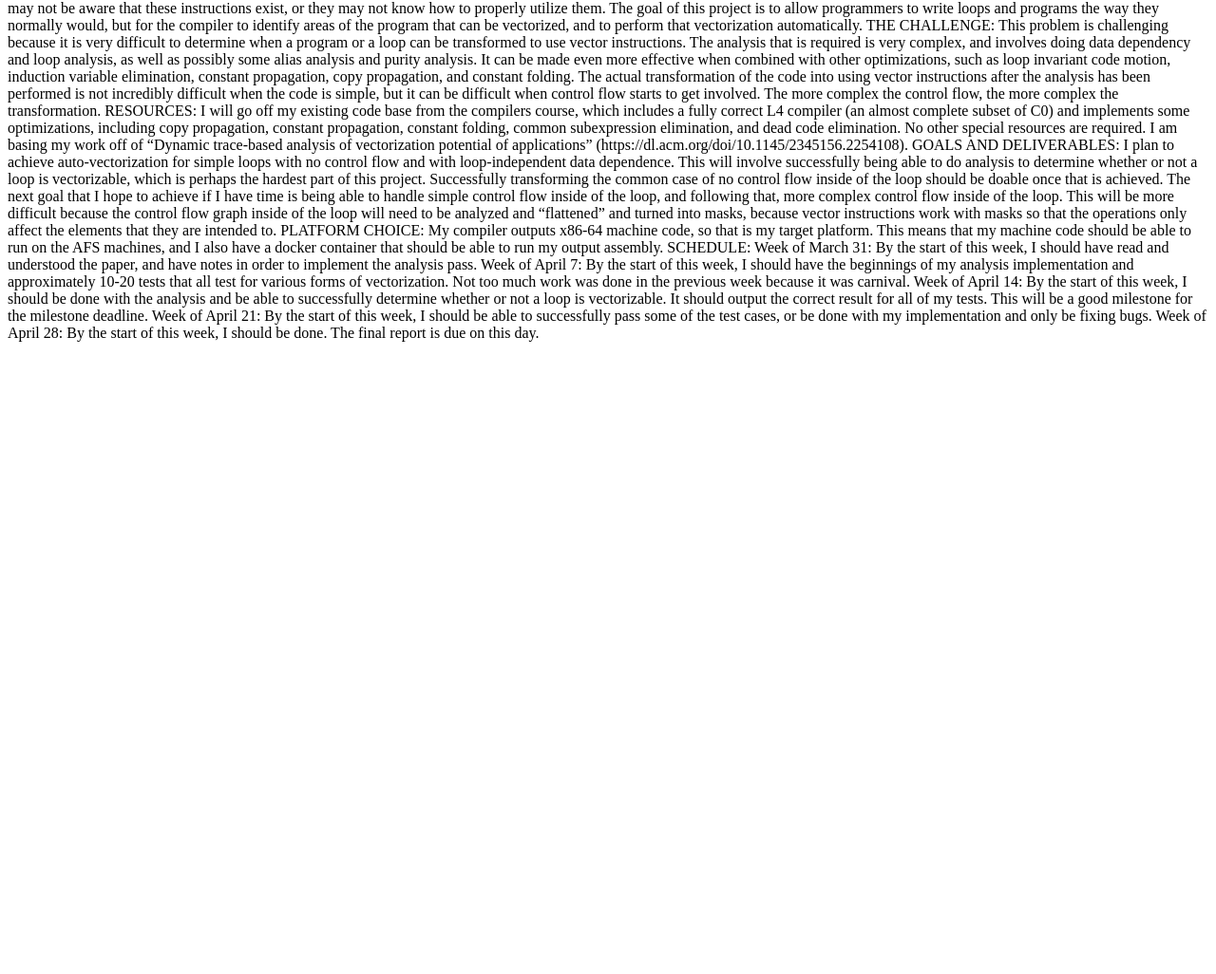
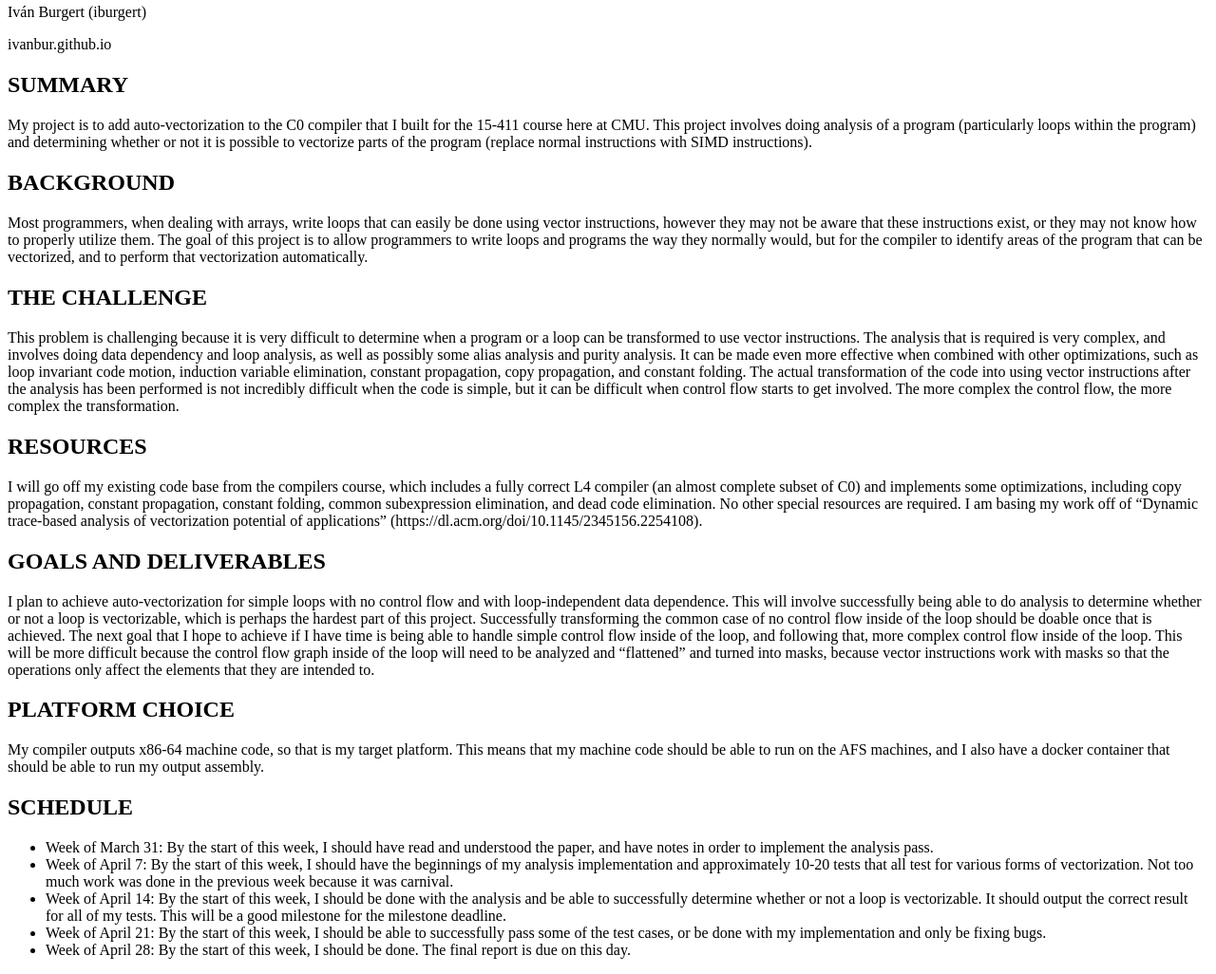
Before and after one commit to ivanbur/ivanbur.github.io, a plain HTML site: page index.html in a window 1280 px wide. Shown: the part 62-1088 px from the top of the page at 95% size. Before the commit the page ends 800 px from the top, so only its background shows below. Drawn offline with Linux system fonts and the light colour scheme.

Commit message:
nicer html

```diff
--- a/index.html
+++ b/index.html
@@ -1,25 +1,44 @@
-TITLE: Auto Vectorization for a C0 Compiler
+<header>
+	<h1>Auto Vectorization for a C0 Compiler</h1>
+	<p>Iván Burgert (iburgert)</p>
+	<p>ivanbur.github.io</p>
+</header>
 
-TEAM: Iván Burgert (iburgert)
+<h2>SUMMARY</h2>
+<p>
+My project is to add auto-vectorization to the C0 compiler that I built for the 15-411 course here at CMU. This project involves doing analysis of a program (particularly loops within the program) and determining whether or not it is possible to vectorize parts of the program (replace normal instructions with SIMD instructions).
+</p>
 
-URL: ivanbur.github.io
+<h2>BACKGROUND</h2>
+<p>
+Most programmers, when dealing with arrays, write loops that can easily be done using vector instructions, however they may not be aware that these instructions exist, or they may not know how to properly utilize them. The goal of this project is to allow programmers to write loops and programs the way they normally would, but for the compiler to identify areas of the program that can be vectorized, and to perform that vectorization automatically.
+</p>
 
-SUMMARY: My project is to add auto-vectorization to the C0 compiler that I built for the 15-411 course here at CMU. This project involves doing analysis of a program (particularly loops within the program) and determining whether or not it is possible to vectorize parts of the program (replace normal instructions with SIMD instructions).
+<h2>THE CHALLENGE</h2>
+<p>
+This problem is challenging because it is very difficult to determine when a program or a loop can be transformed to use vector instructions. The analysis that is required is very complex, and involves doing data dependency and loop analysis, as well as possibly some alias analysis and purity analysis. It can be made even more effective when combined with other optimizations, such as loop invariant code motion, induction variable elimination, constant propagation, copy propagation, and constant folding. The actual transformation of the code into using vector instructions after the analysis has been performed is not incredibly difficult when the code is simple, but it can be difficult when control flow starts to get involved. The more complex the control flow, the more complex the transformation.
+</p>
 
-BACKGROUND: Most programmers, when dealing with arrays, write loops that can easily be done using vector instructions, however they may not be aware that these instructions exist, or they may not know how to properly utilize them. The goal of this project is to allow programmers to write loops and programs the way they normally would, but for the compiler to identify areas of the program that can be vectorized, and to perform that vectorization automatically.
+<h2>RESOURCES</h2>
+<p>
+I will go off my existing code base from the compilers course, which includes a fully correct L4 compiler (an almost complete subset of C0) and implements some optimizations, including copy propagation, constant propagation, constant folding, common subexpression elimination, and dead code elimination. No other special resources are required. I am basing my work off of “Dynamic trace-based analysis of vectorization potential of applications” (https://dl.acm.org/doi/10.1145/2345156.2254108).
+</p>
 
-THE CHALLENGE: This problem is challenging because it is very difficult to determine when a program or a loop can be transformed to use vector instructions. The analysis that is required is very complex, and involves doing data dependency and loop analysis, as well as possibly some alias analysis and purity analysis. It can be made even more effective when combined with other optimizations, such as loop invariant code motion, induction variable elimination, constant propagation, copy propagation, and constant folding. The actual transformation of the code into using vector instructions after the analysis has been performed is not incredibly difficult when the code is simple, but it can be difficult when control flow starts to get involved. The more complex the control flow, the more complex the transformation.
+<h2>GOALS AND DELIVERABLES</h2>
+<p>
+I plan to achieve auto-vectorization for simple loops with no control flow and with loop-independent data dependence. This will involve successfully being able to do analysis to determine whether or not a loop is vectorizable, which is perhaps the hardest part of this project. Successfully transforming the common case of no control flow inside of the loop should be doable once that is achieved. The next goal that I hope to achieve if I have time is being able to handle simple control flow inside of the loop, and following that, more complex control flow inside of the loop. This will be more difficult because the control flow graph inside of the loop will need to be analyzed and “flattened” and turned into masks, because vector instructions work with masks so that the operations only affect the elements that they are intended to.
+</p>
 
-RESOURCES: I will go off my existing code base from the compilers course, which includes a fully correct L4 compiler (an almost complete subset of C0) and implements some optimizations, including copy propagation, constant propagation, constant folding, common subexpression elimination, and dead code elimination. No other special resources are required. I am basing my work off of “Dynamic trace-based analysis of vectorization potential of applications” (https://dl.acm.org/doi/10.1145/2345156.2254108).
+<h2>PLATFORM CHOICE</h2>
+<p>
+My compiler outputs x86-64 machine code, so that is my target platform. This means that my machine code should be able to run on the AFS machines, and I also have a docker container that should be able to run my output assembly.
+</p>
 
-GOALS AND DELIVERABLES: I plan to achieve auto-vectorization for simple loops with no control flow and with loop-independent data dependence. This will involve successfully being able to do analysis to determine whether or not a loop is vectorizable, which is perhaps the hardest part of this project. Successfully transforming the common case of no control flow inside of the loop should be doable once that is achieved. The next goal that I hope to achieve if I have time is being able to handle simple control flow inside of the loop, and following that, more complex control flow inside of the loop. This will be more difficult because the control flow graph inside of the loop will need to be analyzed and “flattened” and turned into masks, because vector instructions work with masks so that the operations only affect the elements that they are intended to.
-
-PLATFORM CHOICE: My compiler outputs x86-64 machine code, so that is my target platform. This means that my machine code should be able to run on the AFS machines, and I also have a docker container that should be able to run my output assembly.
-
-SCHEDULE:
-
-Week of March 31: By the start of this week, I should have read and understood the paper, and have notes in order to implement the analysis pass.
-Week of April 7: By the start of this week, I should have the beginnings of my analysis implementation and approximately 10-20 tests that all test for various forms of vectorization. Not too much work was done in the previous week because it was carnival.
-Week of April 14: By the start of this week, I should be done with the analysis and be able to successfully determine whether or not a loop is vectorizable. It should output the correct result for all of my tests. This will be a good milestone for the milestone deadline.
-Week of April 21: By the start of this week, I should be able to successfully pass some of the test cases, or be done with my implementation and only be fixing bugs.
-Week of April 28: By the start of this week, I should be done. The final report is due on this day.
+<h2>SCHEDULE</h2>
+<ul>
+	<li>Week of March 31: By the start of this week, I should have read and understood the paper, and have notes in order to implement the analysis pass.</li>
+	<li>Week of April 7: By the start of this week, I should have the beginnings of my analysis implementation and approximately 10-20 tests that all test for various forms of vectorization. Not too much work was done in the previous week because it was carnival.</li>
+	<li>Week of April 14: By the start of this week, I should be done with the analysis and be able to successfully determine whether or not a loop is vectorizable. It should output the correct result for all of my tests. This will be a good milestone for the milestone deadline.</li>
+	<li>Week of April 21: By the start of this week, I should be able to successfully pass some of the test cases, or be done with my implementation and only be fixing bugs.</li>
+	<li>Week of April 28: By the start of this week, I should be done. The final report is due on this day.</li>
+</ul>
```
